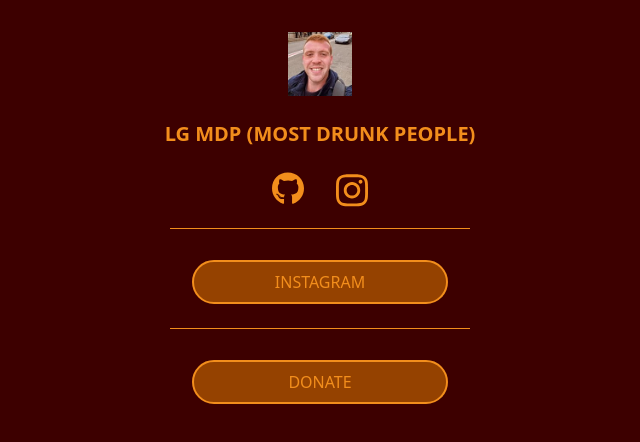
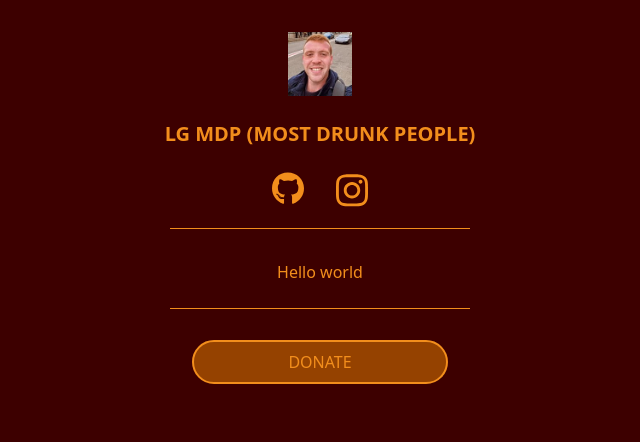
Before and after one commit to David-ByHunter/lgmdp, a Vue app: page / in a window 1280 px wide. Shown: the top 442 px of the page, without its empty margins (320-960 px from the left). Built offline with nearby package versions, Linux system fonts and the light colour scheme.

Commit message:
Update description structure

```diff
--- a/src/components/FooterIcons.vue
+++ b/src/components/FooterIcons.vue
@@ -1,5 +1,4 @@
 <script setup lang="ts">
-import linkedinIcon from '@/assets/linkedinIcon.vue'
 import githubIcon from '@/assets/githubIcon.vue'
 import instagramIcon from '@/assets/instagramIcon.vue'
 import { socialMedia } from '@/components/data/links.ts'
@@ -7,30 +6,20 @@ import { socialMedia } from '@/components/data/links.ts'
 
 <template>
   <div class="flex justify-center gap-x-8 text-accent *:size-8">
-    <!--
     <a
       class="hover:scale-110"
       :href="socialMedia[0].link"
       :alt="socialMedia[0].alt"
       target="_blank"
     >
-      <linkedinIcon />
+      <githubIcon />
     </a>
-    -->
     <a
       class="hover:scale-110"
       :href="socialMedia[1].link"
       :alt="socialMedia[1].alt"
       target="_blank"
     >
-      <githubIcon />
-    </a>
-    <a
-      class="hover:scale-110"
-      :href="socialMedia[2].link"
-      :alt="socialMedia[2].alt"
-      target="_blank"
-    >
       <instagramIcon />
     </a>
   </div>
--- /dev/null
+++ b/src/components/data/info.ts
@@ -0,0 +1 @@
+export const description: string = 'Hello world'
--- a/src/components/data/links.ts
+++ b/src/components/data/links.ts
@@ -4,11 +4,6 @@ interface link {
   alt?: string
 }
 export const socialMedia: link[] = [
-  {
-    title: 'linkedin',
-    link: 'https://www.linkedin.com/in/davidbarfer/',
-    alt: 'LinkedIn Profile'
-  },
   {
     title: 'github',
     link: 'https://github.com/David-ByHunter/lgmdp',
@@ -20,13 +15,6 @@ export const socialMedia: link[] = [
     alt: 'Instagram Profile'
   }
 ]
-export const links: link[] = [
-  {
-    title: 'Instagram',
-    link: 'https://www.instagram.com/mostdrunkpeople/',
-    alt: 'LG MDP Website'
-  },
-]
 export const donate: link = {
   title: 'Donate',
   link: 'https://www.paypal.com/paypalme/davidbyhunter',
--- a/src/views/HomeView.vue
+++ b/src/views/HomeView.vue
@@ -1,5 +1,6 @@
 <script setup lang="ts">
-import { links, donate } from '@/components/data/links'
+import { description } from '@/components/data/info'
+import { donate } from '@/components/data/links'
 import ProfilePicture from '@/components/ProfilePicture.vue'
 import LinkBtn from '@/components/LinkBtn.vue'
 import Separator from '@/components/SeparatorLine.vue'
@@ -12,13 +13,7 @@ import FooterIcons from '@/components/FooterIcons.vue'
     <h1 class="font-bold text-xl text-center uppercase">LG MDP (Most Drunk People)</h1>
     <FooterIcons />
     <Separator />
-    <LinkBtn
-      v-for="item in links"
-      :key="item.title"
-      :title="item.title"
-      :link="item.link"
-      :alt="item.alt"
-    ></LinkBtn>
+    <p>{{ description }}</p>
     <Separator />
     <LinkBtn
       :title="donate.title"
```
